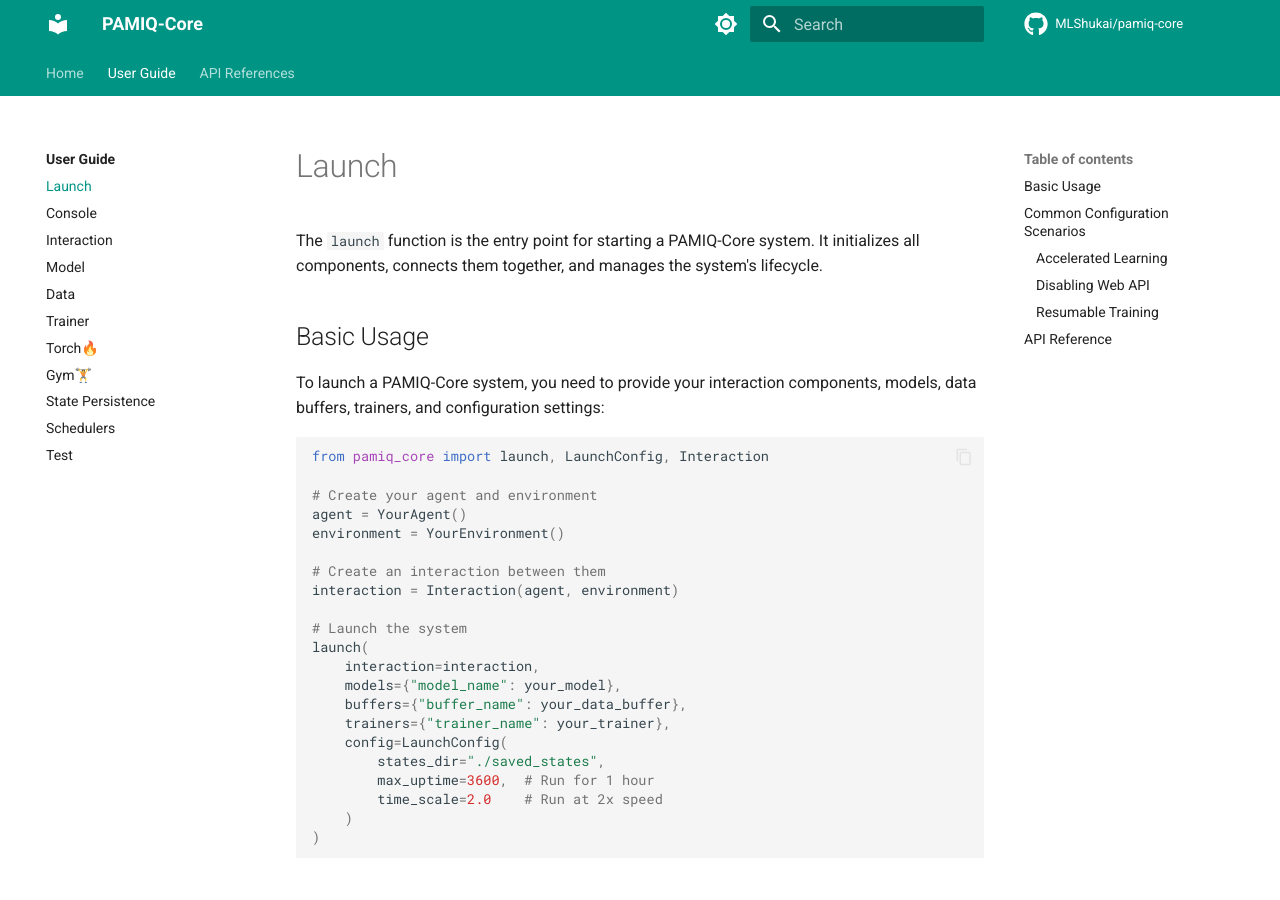
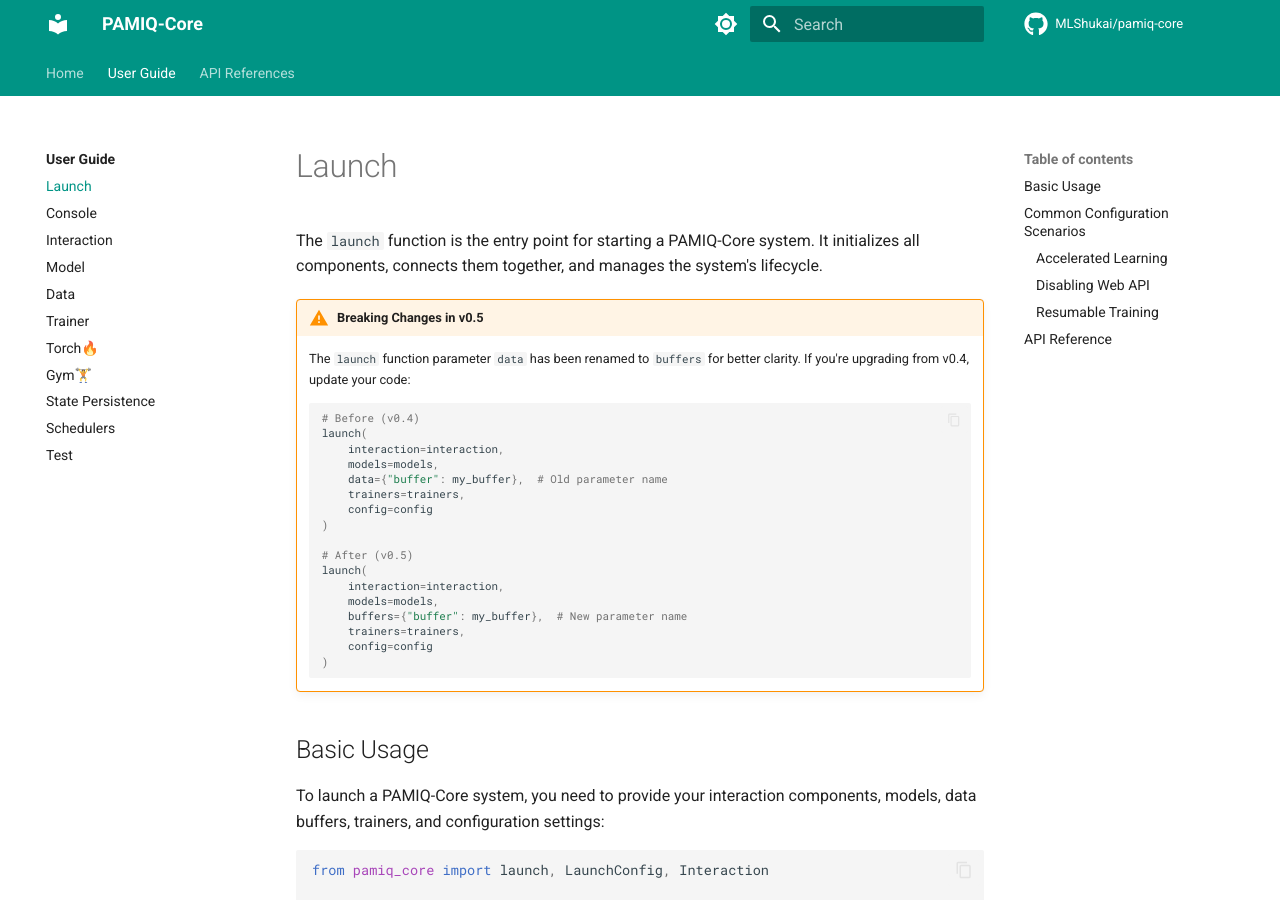
Before and after one commit to MLShukai/pamiq-core, an MkDocs documentation site: the page built from docs/user-guide/launch.md, in a window 1280 px wide and 900 px high. Built offline with MkDocs 1.6.1 and Material for MkDocs 9.7.7, drawn with Linux system fonts in a browser that asks for light colours; comment, search, counter and statistics services are not loaded.

Commit message:
docs: update launch.md to reflect renaming of 'data' parameter to 'buffers'

````diff
--- a/docs/user-guide/launch.md
+++ b/docs/user-guide/launch.md
@@ -1,6 +1,30 @@
 # Launch
 
 The `launch` function is the entry point for starting a PAMIQ-Core system. It initializes all components, connects them together, and manages the system's lifecycle.
+
+!!! warning "Breaking Changes in v0.5"
+
+    The `launch` function parameter `data` has been renamed to `buffers` for better clarity. If you're upgrading from v0.4, update your code:
+
+    ```python
+    # Before (v0.4)
+    launch(
+        interaction=interaction,
+        models=models,
+        data={"buffer": my_buffer},  # Old parameter name
+        trainers=trainers,
+        config=config
+    )
+
+    # After (v0.5)
+    launch(
+        interaction=interaction,
+        models=models,
+        buffers={"buffer": my_buffer},  # New parameter name
+        trainers=trainers,
+        config=config
+    )
+    ```
 
 ## Basic Usage
 
````
